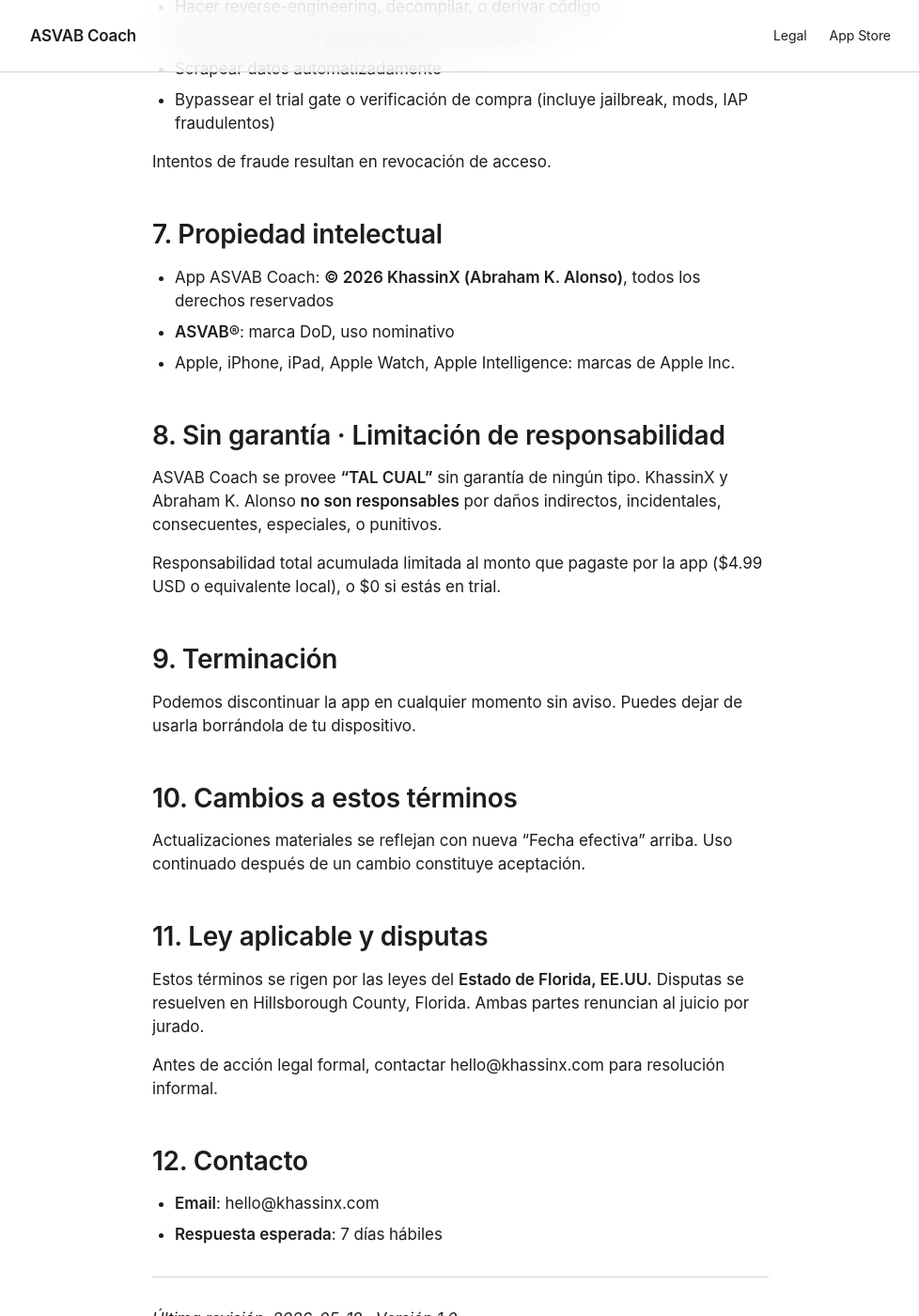
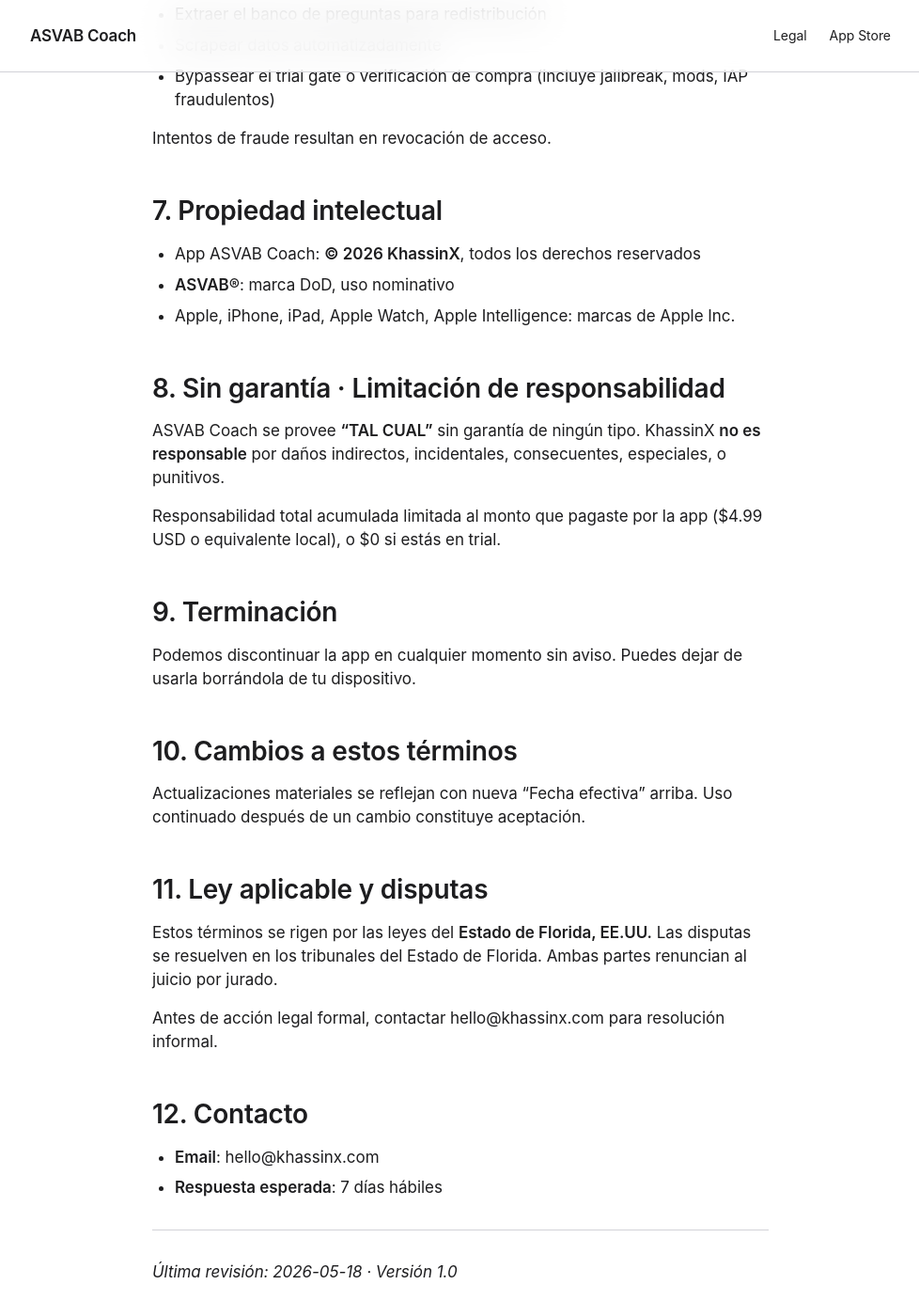
Before and after one commit to KhassinX/asvabcoach-web, a Jekyll site: the page built from legal/terms.md, in a window 1280 px wide and 1400 px high, scrolled down 6778 px. Shown: the whole window at 94% size, without its empty margins (150-1128 px from the left). Built offline with Jekyll 4.4.1, drawn with Linux system fonts in a browser that asks for light colours; some of the changed text lies outside the part shown.

Commit message:
P0 OPSEC — scrub PII restante en legal docs + README (#3)
PR #1 anterior solo tocó _layouts/base.html y legal/index.md. El audit
profundo del 2026-05-25 reveló que legal/privacy.md, legal/terms.md y
README.md aún contenían PII completa.

Cambios:
- legal/privacy.md: "Abraham K. Alonso (KhassinX), Tampa, FL, USA" →
  "KhassinX"; "sole proprietorship (Abraham K. Alonso, Tampa, FL)" +
  "Hillsborough County, Florida" → "State of Florida" (jurisdicción
  general, sin city-level signal). Mismo cambio en sección Español.
- legal/terms.md: mismas correcciones + copyright "© 2026 KhassinX
  (Abraham K. Alonso)" → "© 2026 KhassinX" + liability "KhassinX and
  Abraham K. Alonso" → "KhassinX" (EN + ES).
- README.md: Contact section sin nombre completo, agrega security@ y
  support@ por nuevo email canon. Actualiza hosting section para
  reflejar CF proxy ON (estaba "proxy off" obsoleto).

Razón: política OPSEC del portafolio (memoria feedback-opsec-cyberseguridad-portafolio)
+ web property spec en _template/web/WEB_PROPERTY_SPEC.md prohíben
nombre completo del founder y city-level location en cualquier surface
pública.

Jurisdicción legal mínima preservada (State of Florida) — necesaria para
cumplimiento legal, suficientemente broad para no ser OPSEC signal.

Co-authored-by: khassinx <hello@khassinx.com>
Co-authored-by: Claude Opus 4.7 (1M context) <noreply@anthropic.com>

```diff
--- a/legal/terms.md
+++ b/legal/terms.md
@@ -14,7 +14,7 @@ updated: 2026-05-25
 
 **Effective date**: 2026-05-18
 **App**: ASVAB Coach ([App Store](https://apps.apple.com/us/app/asvab-coach/id6761384966))
-**Developer**: Abraham K. Alonso (KhassinX), Tampa, FL, USA
+**Developer**: KhassinX
 **Contact**: hello@khassinx.com
 
 By downloading, installing, or using ASVAB Coach, you agree to these terms. If you do not agree, please do not use the app.
@@ -82,7 +82,7 @@ Attempts to circumvent the trial or IAP verification trigger our `Transaction.cu
 
 ## 7. Intellectual property
 
-- The ASVAB Coach app (code, design, assets, question bank curation) is **copyright © 2026 KhassinX (Abraham K. Alonso)**, all rights reserved
+- The ASVAB Coach app (code, design, assets, question bank curation) is **copyright © 2026 KhassinX**, all rights reserved
 - **ASVAB®** is a trademark of the U.S. Department of Defense, used nominatively
 - Branch insignia, military terminology, and any official seal references are property of the respective branches, used for descriptive purposes only
 - Apple, iPhone, iPad, Apple Watch, Apple Intelligence, App Store, and related marks are trademarks of Apple Inc.
@@ -91,7 +91,7 @@ Attempts to circumvent the trial or IAP verification trigger our `Transaction.cu
 
 ASVAB Coach is provided **"AS IS"** without warranty of any kind, express or implied, including but not limited to warranties of merchantability, fitness for a particular purpose, accuracy of information, or non-infringement.
 
-To the maximum extent permitted by law, KhassinX and Abraham K. Alonso shall **not be liable** for any indirect, incidental, consequential, special, or punitive damages arising from your use of the app, including but not limited to:
+To the maximum extent permitted by law, KhassinX shall **not be liable** for any indirect, incidental, consequential, special, or punitive damages arising from your use of the app, including but not limited to:
 
 - Failure to achieve a target AFQT score
 - Inability to enlist in a desired branch or MOS
@@ -122,7 +122,7 @@ Material changes will be reflected with a new "Effective date" at the top. Conti
 
 These terms are governed by the laws of the **State of Florida, USA**, without regard to conflict-of-laws principles.
 
-- Disputes shall be resolved in **Hillsborough County, Florida**
+- Disputes shall be resolved in the courts of the State of Florida
 - Both parties waive the right to a jury trial for any dispute
 - You agree to attempt informal resolution by emailing hello@khassinx.com **before** pursuing formal legal action
 
@@ -142,7 +142,7 @@ Expected response time: 7 business days.
 # Términos de Uso — ASVAB Coach (Español)
 
 **Fecha efectiva**: 2026-05-18
-**Desarrollador**: Abraham K. Alonso (KhassinX), Tampa, FL, EE.UU.
+**Desarrollador**: KhassinX
 
 Al descargar, instalar, o usar ASVAB Coach, aceptas estos términos. Si no estás de acuerdo, por favor no uses la app.
 
@@ -189,13 +189,13 @@ Intentos de fraude resultan en revocación de acceso.
 
 ## 7. Propiedad intelectual
 
-- App ASVAB Coach: **© 2026 KhassinX (Abraham K. Alonso)**, todos los derechos reservados
+- App ASVAB Coach: **© 2026 KhassinX**, todos los derechos reservados
 - **ASVAB®**: marca DoD, uso nominativo
 - Apple, iPhone, iPad, Apple Watch, Apple Intelligence: marcas de Apple Inc.
 
 ## 8. Sin garantía · Limitación de responsabilidad
 
-ASVAB Coach se provee **"TAL CUAL"** sin garantía de ningún tipo. KhassinX y Abraham K. Alonso **no son responsables** por daños indirectos, incidentales, consecuentes, especiales, o punitivos.
+ASVAB Coach se provee **"TAL CUAL"** sin garantía de ningún tipo. KhassinX **no es responsable** por daños indirectos, incidentales, consecuentes, especiales, o punitivos.
 
 Responsabilidad total acumulada limitada al monto que pagaste por la app ($4.99 USD o equivalente local), o $0 si estás en trial.
 
@@ -209,7 +209,7 @@ Actualizaciones materiales se reflejan con nueva "Fecha efectiva" arriba. Uso co
 
 ## 11. Ley aplicable y disputas
 
-Estos términos se rigen por las leyes del **Estado de Florida, EE.UU.** Disputas se resuelven en Hillsborough County, Florida. Ambas partes renuncian al juicio por jurado.
+Estos términos se rigen por las leyes del **Estado de Florida, EE.UU.** Las disputas se resuelven en los tribunales del Estado de Florida. Ambas partes renuncian al juicio por jurado.
 
 Antes de acción legal formal, contactar hello@khassinx.com para resolución informal.
 
```
Also changed, not shown: legal/privacy.md (+4 -4 lines), README.md.
